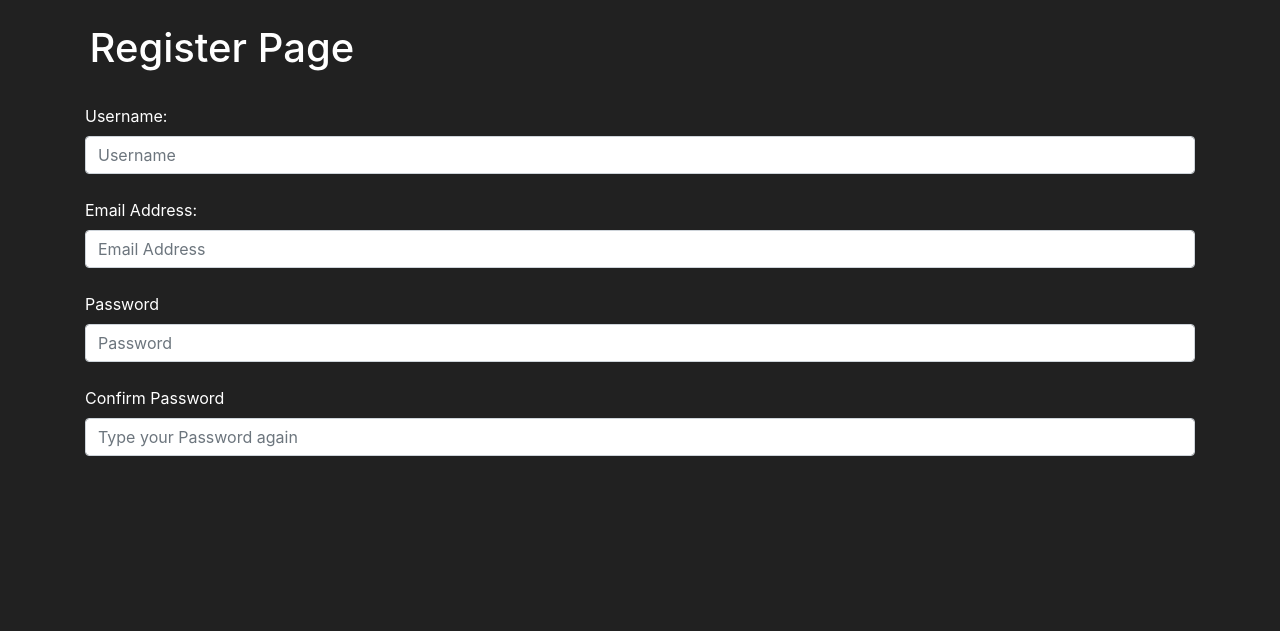
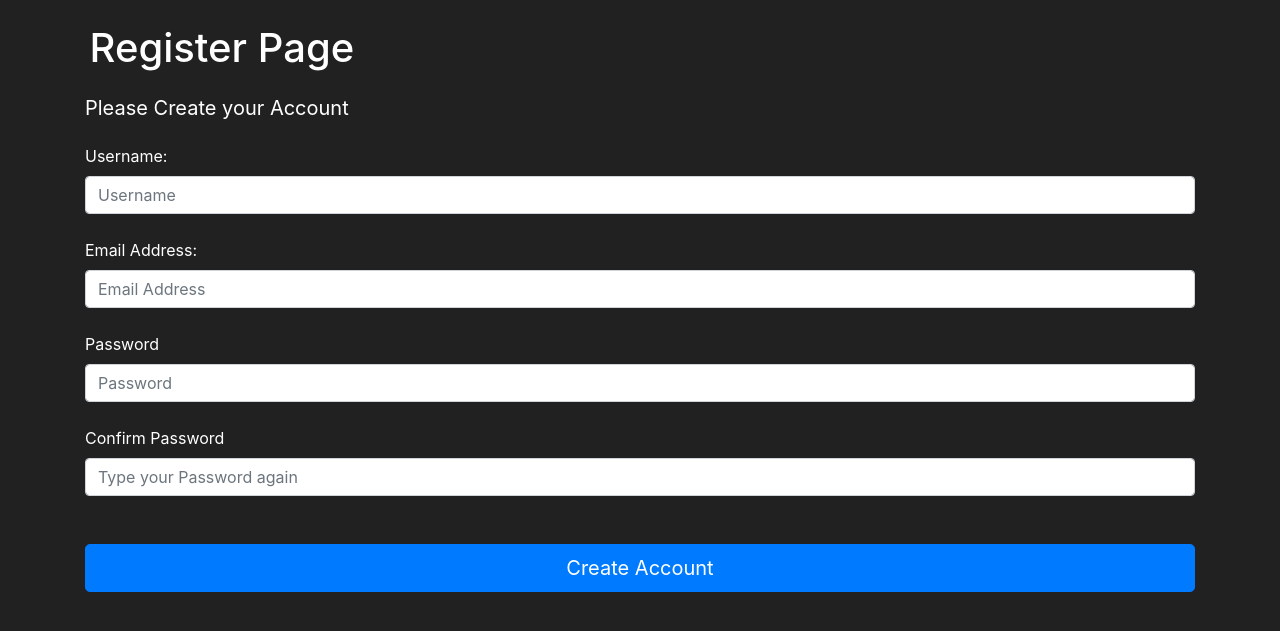
Before and after one commit to bidhyapokharel/FlaskProject, a Flask app: page /register in a window 1280 px wide. Shown: the part 56-687 px from the top of the page. Run offline with Flask 2, Linux system fonts and the light colour scheme; some libraries are stand-ins or nearby versions.

Commit message:
Create SUbit Button

```diff
--- a/FlaskProject/market/forms.py
+++ b/FlaskProject/market/forms.py
@@ -6,4 +6,4 @@ class RegisterForm(FlaskForm):
     email_address = StringField(label='Email Address: ')
     password1 = PasswordField(label='Password')
     password2 = PasswordField(label='Confirm Password')
-    submit = SubmitField(label= 'Submit Field')
+    submit = SubmitField(label= 'Create Account')
--- a/FlaskProject/market/templates/register.html
+++ b/FlaskProject/market/templates/register.html
@@ -8,7 +8,9 @@ Register Page
 <h1 style="padding-left: 5.6rem; padding-top: 1rem;">Register Page</h1>
 <div class="container">
     <form method="POST" class="form-register" style='color:white'>
-        <br/>
+        <h5 class="h5 my-4 font-weight-normal">
+            Please Create your Account
+        </h5>
         {{ form.username.label() }}
         {{ form.username(class="form-control", placeholder="Username" ) }}
         <br/>
@@ -20,10 +22,8 @@ Register Page
         <br/>
         {{ form.password2.label() }}
         {{ form.password2(class="form-control", placeholder="Type your Password again" ) }}
-        <br/>
-
-
-
+        <br/><br/>
+        {{ form.submit(class="btn btn-primary btn-lg btn-block")}}
     </form>
 </div>
 {% endblock %}
```
